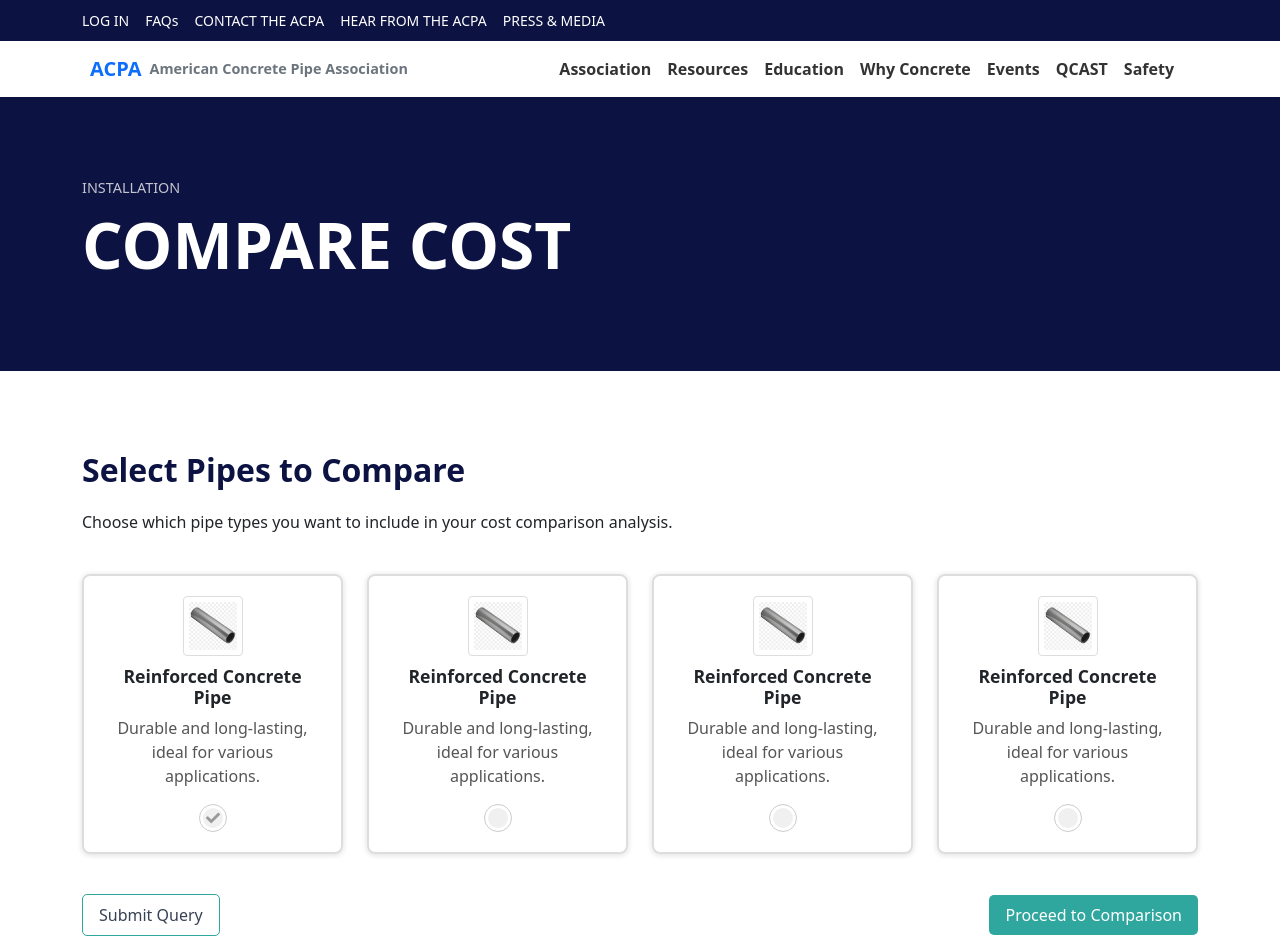
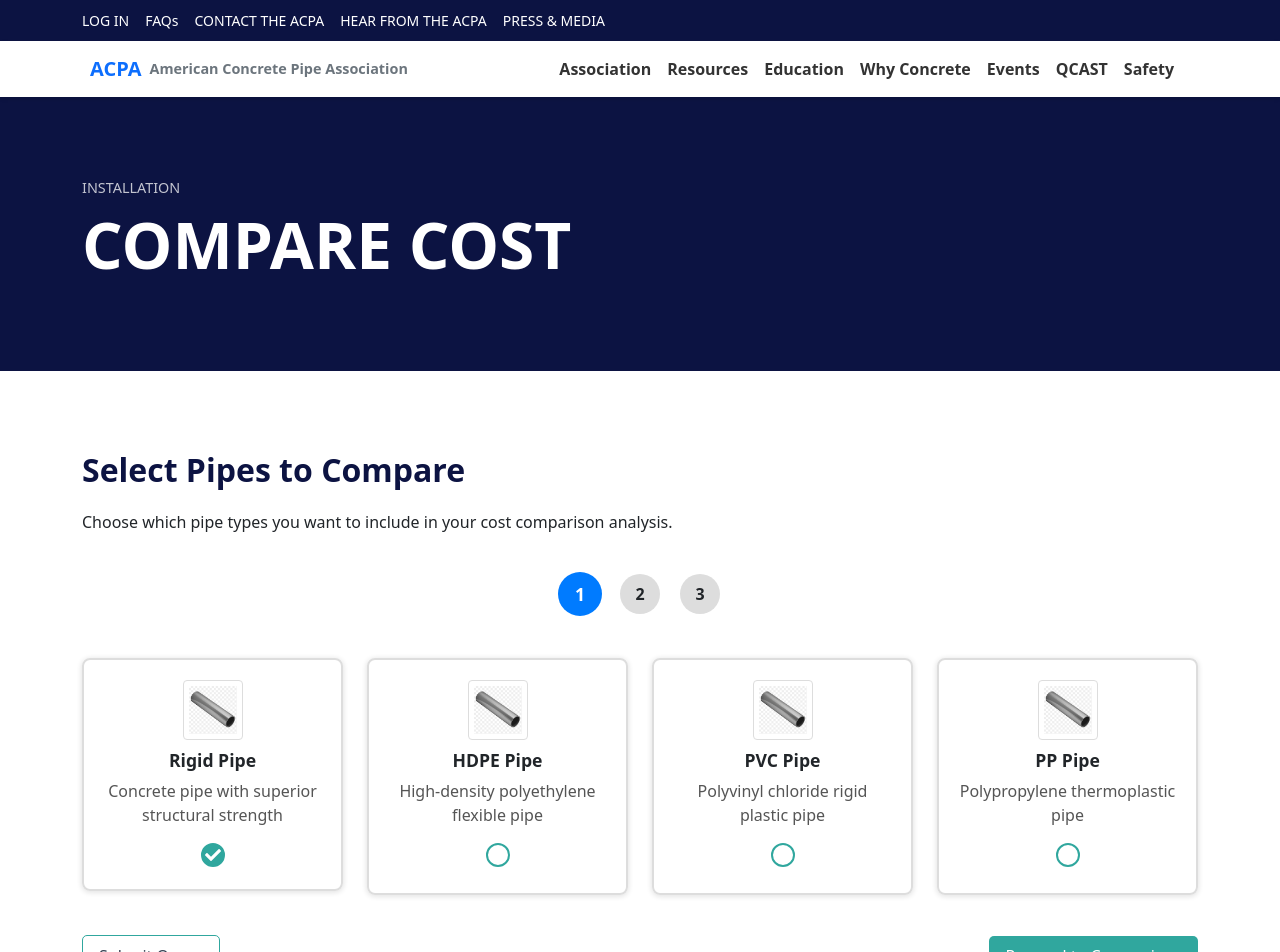
Before and after one commit to osamagul7/acpa-pwa, a React (Vite) app: page / in a window 1280 px wide. Shown: the top 952 px of the page. Built offline with nearby package versions, Linux system fonts and the light colour scheme.

Commit message:
create form step 2

```diff
--- a/src/App.css
+++ b/src/App.css
@@ -123,13 +123,65 @@
   margin-top: 5px;
 }
 
-.checkbox-btn {
+.checkbox-wrapper {
+  display: inline-flex;
+  align-items: center;
+  cursor: pointer;
+  position: relative;
+}
+
+.checkbox-wrapper input[type="checkbox"] {
+  opacity: 0;
+  position: absolute;
+  cursor: pointer;
+  width: 0;
+  height: 0;
+}
+
+.custom-check {
+  width: 24px;
+  height: 24px;
+  border: 2px solid #30A79E;
+  border-radius: 20px;
+  display: flex;
+  align-items: center;
+  justify-content: center;
+  background: white;
+  transition: background 0.3s ease;
+}
+
+input[type="checkbox"]:checked + .custom-check {
+  background: #30A79E;
+  color: white;
+}
+
+input.form-control,select.form-select{
+  border: 2px solid #30A79E;
+}
+
+label.form-label {
+  position: relative;    /* So ::before positions relative to this */
+  padding-left: 12px;    /* Adjust space between ::before and text */
+}
+
+label.form-label::before {
+  background: #30A79E;
+  height: 18px;
+  width: 5px;
+  content: "";
+  position: absolute;
+  left: 0;               /* Stick to left edge */
+  top: 50%;              /* Vertically center */
+  transform: translateY(-50%);
+  border-radius: 20px;
+}
+/* .checkbox-btn {
   width: 28px;
   height: 28px;
-  border: 1px solid #ccc; /* Grey border */
+  border: 1px solid #ccc;
   border-radius: 50%;
-  background: white; /* White inset */
-  padding: 3px; /* This creates white space */
+  background: white;
+  padding: 3px;
   cursor: pointer;
   display: flex;
   align-items: center;
@@ -143,7 +195,7 @@
   width: 100%;
   height: 100%;
   border-radius: 50%;
-  background: #f0f0f0; /* Grey inner background when unchecked */
+  background: #f0f0f0;
   display: flex;
   align-items: center;
   justify-content: center;
@@ -151,20 +203,20 @@
 }
 
 .checkbox-btn.checked .inner-circle {
-  background: #28a745; /* Green inner circle when checked */
+  background: #28a745;
 }
 
 .check-icon {
   font-size: 14px;
-  color: #999; /* Grey tick by default */
+  color: #999;
   transition: color 0.3s ease;
 }
 
 .checkbox-btn.checked .check-icon {
-  color: #fff; /* White tick when checked */
-}
+  color: #fff; /* White tick when checked
+} */
 
-.submit-button {
+.submit-button,.back-button {
   background-color: #fff;
   color: #384254;
   border: 1px solid #30A79E;
@@ -175,9 +227,9 @@
   transition: background-color 0.3s ease;
 }
 .submit-button:hover {
-  border-color: #30A79E;
+  border-color: #30A79E !important;
 }
-.proceed-comparison {
+.proceed-comparison,.next-button {
   background-color: #30A79E;
   color: #fff;
   border: none;
@@ -206,6 +258,36 @@
 .footer .nav-link-custom:last-child{
   border-right: none;
 }
+
+
+.step-indicator {
+  margin-bottom: 20px;
+}
+
+.step-item {
+  width: 40px;
+  height: 40px;
+  border-radius: 50%;
+  background: #ddd;
+  display: flex;
+  justify-content: center;
+  align-items: center;
+  margin: 0 10px;
+  font-weight: bold;
+  transition: 0.3s;
+}
+
+.step-item.active {
+  background: #007bff;
+  color: #fff;
+  transform: scale(1.1);
+}
+
+.step-item.completed {
+  background: #28a745;
+  color: #fff;
+}
+
 @media (min-width: 768px) {
   .hero-title {
     font-size: 4rem;
--- a/src/pages/Home.tsx
+++ b/src/pages/Home.tsx
@@ -1,18 +1,27 @@
 // Home page component for displaying main landing page content
 import React, { useState } from "react";
 import Header from "../layouts/shared/Header";
-import { Col, Container, Row } from "react-bootstrap";
+import { Col, Container, Row, Form } from "react-bootstrap";
 import Footer from "../layouts/shared/Footer";
 import STEP1 from "./comparesteps/step1";
 import STEP2 from "./comparesteps/step2";
 
 const Home: React.FC = () => {
-  const [checkedStates, setCheckedStates] = useState([false, false, false]);
   const [currentStep, setCurrentStep] = useState(1);
+  const steps = [1, 2, 3];
 
-    const toggleCheckbox = (index: any) => {
-      setCheckedStates((prev) =>
-        prev.map((state, i) => (i === index ? !state : state))
+  const [pipeList, setPipeList] = useState([
+    { id: 1, name: "Rigid Pipe", description: "Concrete pipe with superior structural strength", image: "/path/to/image1.png", checkStatus: true },
+    { id: 2, name: "HDPE Pipe", description: "High-density polyethylene flexible pipe", image: "/path/to/image1.png", checkStatus: false },
+    { id: 3, name: "PVC Pipe", description: "Polyvinyl chloride rigid plastic pipe", image: "/path/to/image1.png", checkStatus: false },
+    { id: 4, name: "PP Pipe", description: "Polypropylene thermoplastic pipe", image: "/path/to/image1.png", checkStatus: false },
+  ]);
+
+    const toggleCheckbox = (id: number) => {
+      setPipeList((prev) =>
+        prev.map((pipe) =>
+        pipe.id === id ? { ...pipe, checkStatus: !pipe.checkStatus } : pipe
+        )
       );
     };
 
@@ -41,12 +50,29 @@ const Home: React.FC = () => {
             <p className="info-text">Choose which pipe types you want to include in your cost comparison analysis.</p>
             </Col>
           </Row>
+          <Form>
+            <Row className="mb-4">
+              <Col>
+                <div className="step-indicator d-flex justify-content-center">
+                  {steps.map((step, index) => (
+                    <div
+                      key={index}
+                      className={`step-item ${currentStep === step ? "active" : ""} ${
+                        currentStep > step ? "completed" : ""
+                      }`}
+                    >
+                      {step}
+                    </div>
+                  ))}
+                </div>
+              </Col>
+            </Row>
 
         {currentStep === 1 && (
-          <STEP1 checkStatus={checkedStates} togglecheckbox={toggleCheckbox} />
+          <STEP1 togglecheckbox={toggleCheckbox} pipeLists={pipeList} />
         )}
          {currentStep === 2 && (
-          <STEP2 checkStatus={checkedStates} togglecheckbox={toggleCheckbox} />
+          <STEP2  togglecheckbox={toggleCheckbox} />
         )}
 
             <Row>
@@ -70,11 +96,12 @@ const Home: React.FC = () => {
                     >
                       Back
                     </button>
-                    <button className="submit-button ms-3">Finalize</button>
+                    <button className="next-button ms-3">Next</button>
                   </>
                 )}
               </Col>
             </Row>
+            </Form>
         </Container>
       </section>
     </div>
--- a/src/pages/comparesteps/step1.tsx
+++ b/src/pages/comparesteps/step1.tsx
@@ -4,46 +4,36 @@ import { FaCheck } from "react-icons/fa";
 import rigidPipe from "../../assets/images/rigid-pipe.png";
 
 interface STEP1Props {
-  checkStatus: boolean[];
   togglecheckbox: (index: number) => void;
+  pipeLists: { id: number; name: string; description: string; image: string; checkStatus: boolean }[];
 }
 
-const STEP1: React.FC<STEP1Props> = ({ checkStatus, togglecheckbox }) => {
+const STEP1: React.FC<STEP1Props> = ({ togglecheckbox, pipeLists }) => {
   return (
     <>
       <Row>
-        <Col md={3} className="mb-3">
-            <div className="pipe-card">
-                <img src={rigidPipe} alt="Pipe Type 0" className="pipe-image" />
-                <h3 className="pipe-name">Reinforced Concrete Pipe</h3>
-                <p className="pipe-description"> Durable and long-lasting, ideal for various applications. </p>
-                <button className="checkbox-btn" >
-                    <span className="inner-circle">
-                        <FaCheck className="check-icon" />
-                    </span>
-                </button>
-            </div>
-        </Col>
-        {checkStatus.map((checked, index) => (
-          <Col md={3} className="mb-3" key={index}>
+        {pipeLists.map((listItem) => (
+          <Col md={3} className="mb-3" key={listItem.id}>
             <div className="pipe-card">
               <img
                 src={rigidPipe}
-                alt={`Pipe Type ${index + 1}`}
+                alt={`Pipe Type ${listItem.id}`}
                 className="pipe-image"
               />
-              <h3 className="pipe-name">Reinforced Concrete Pipe</h3>
+              <h3 className="pipe-name">{listItem.name}</h3>
               <p className="pipe-description">
-                Durable and long-lasting, ideal for various applications.
+                {listItem.description}
               </p>
-              <button
-                className={`checkbox-btn ${checked ? "checked" : ""}`}
-                onClick={() => togglecheckbox(index)}
-              >
-                <span className="inner-circle">
-                  {checked && <FaCheck className="check-icon" />}
+             <label className="checkbox-wrapper">
+                <input
+                    type="checkbox"
+                    checked={listItem.checkStatus}
+                    onChange={() => togglecheckbox(listItem.id)}
+                />
+                <span className="custom-check">
+                    {listItem.checkStatus && <FaCheck className="check-icon" />}
                 </span>
-              </button>
+                </label>
             </div>
           </Col>
         ))}
--- a/src/pages/comparesteps/step2.tsx
+++ b/src/pages/comparesteps/step2.tsx
@@ -1,52 +1,73 @@
 import React from "react";
-import { Col, Row } from "react-bootstrap";
+import { Col, Form, Row } from "react-bootstrap";
 import { FaCheck } from "react-icons/fa";
 import rigidPipe from "../../assets/images/rigid-pipe.png";
 
 interface STEP2Props {
-  checkStatus: boolean[];
   togglecheckbox: (index: number) => void;
 }
 
-const STEP2: React.FC<STEP2Props> = ({ checkStatus, togglecheckbox }) => {
+const STEP2: React.FC<STEP2Props> = ({ togglecheckbox }) => {
   return (
     <>
       <Row>
-        <Col md={3} className="mb-3">
-            <div className="pipe-card">
-                <img src={rigidPipe} alt="Pipe Type 0" className="pipe-image" />
-                <h3 className="pipe-name">Reinforced Concrete Pipe 555</h3>
-                <p className="pipe-description"> Durable and long-lasting, ideal for various applications. </p>
-                <button className="checkbox-btn" >
-                    <span className="inner-circle">
-                        <FaCheck className="check-icon" />
-                    </span>
-                </button>
-            </div>
-        </Col>
-        {checkStatus.map((checked, index) => (
-          <Col md={3} className="mb-3" key={index}>
-            <div className="pipe-card">
-              <img
-                src={rigidPipe}
-                alt={`Pipe Type ${index + 1}`}
-                className="pipe-image"
-              />
-              <h3 className="pipe-name">Reinforced Concrete Pipe</h3>
-              <p className="pipe-description">
-                Durable and long-lasting, ideal for various applications.
-              </p>
-              <button
-                className={`checkbox-btn ${checked ? "checked" : ""}`}
-                onClick={() => togglecheckbox(index)}
-              >
-                <span className="inner-circle">
-                  {checked && <FaCheck className="check-icon" />}
-                </span>
-              </button>
-            </div>
+          <Col md={4} className="mb-3">
+                <Form.Group className="mb-3" controlId="exampleForm.ControlInput1">
+                    <Form.Label>Pipe Size (in.)</Form.Label>
+                    <Form.Control type="number" name="pipe_size" />
+                </Form.Group>
           </Col>
-        ))}
+          <Col md={4} className="mb-3">
+                <Form.Group className="mb-3" controlId="exampleForm.ControlInput1">
+                    <Form.Label>Class</Form.Label>
+                    <Form.Control type="number" name="pipe_class" />
+                </Form.Group>
+          </Col>
+          <Col md={4} className="mb-3">
+                <Form.Group className="mb-3" controlId="exampleForm.ControlInput1">
+                    <Form.Label>Quantity (LF)</Form.Label>
+                    <Form.Control type="number" name="pipe_quantity" />
+                </Form.Group>
+          </Col>
+
+          <Col md={4} className="mb-3">
+                <Form.Group className="mb-3" controlId="exampleForm.ControlInput1">
+                    <Form.Label>Cost $/LF</Form.Label>
+                    <Form.Control type="number" name="pipe_quantity" />
+                </Form.Group>
+          </Col>
+          <Col md={4} className="mb-3">
+                <Form.Group className="mb-3" controlId="exampleForm.ControlInput1">
+                    <Form.Label>Bedding Soil</Form.Label>
+                     <Form.Select aria-label="Default select example">
+                        <option value="1">Sandy Slit</option>
+                        <option value="2">Two</option>
+                        <option value="3">Three</option>
+                    </Form.Select>
+                </Form.Group>
+          </Col>
+          <Col md={4} className="mb-3">
+                <Form.Group className="mb-3" controlId="exampleForm.ControlInput1">
+                    <Form.Label>Cost $/Ton Delivered</Form.Label>
+                    <Form.Control type="number" name="pipe_quantity" />
+                </Form.Group>
+          </Col>
+          <Col md={4} className="mb-3">
+                <Form.Group className="mb-3" controlId="exampleForm.ControlInput1">
+                    <Form.Label>Embedment Soil</Form.Label>
+                    <Form.Select aria-label="Default select example">
+                        <option value="1">Gravelly Sand</option>
+                        <option value="2">Two</option>
+                        <option value="3">Three</option>
+                    </Form.Select>
+                </Form.Group>
+          </Col>
+          <Col md={4} className="mb-3">
+                <Form.Group className="mb-3" controlId="exampleForm.ControlInput1">
+                    <Form.Label>Cost $/Ton Delivered</Form.Label>
+                    <Form.Control type="number" name="pipe_quantity" />
+                </Form.Group>
+          </Col>
       </Row>
     </>
   );
```
